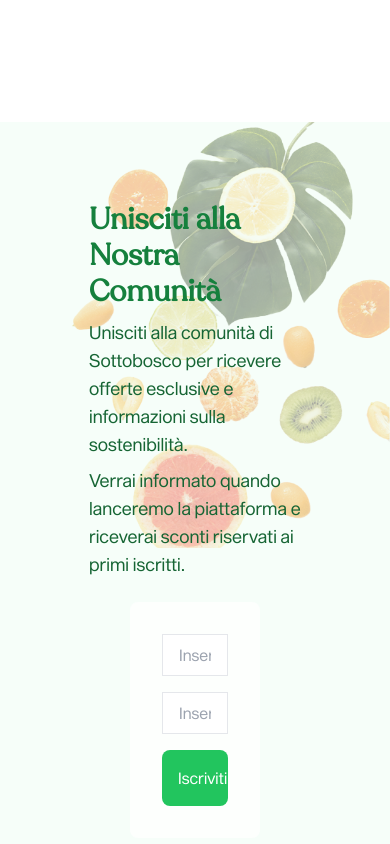
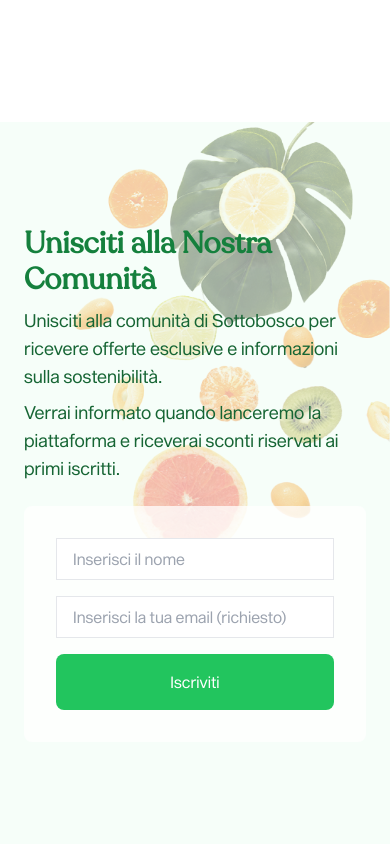
Before and after one commit to gianluigitrontini/sottobosco, a Next.js app: page / in a window 390 px wide. Shown: the part 3740-4584 px from the top of the page. Built offline with nearby package versions, Linux system fonts and the light colour scheme.

Commit message:
Implementazione "Iscriviti" responsive

```diff
--- a/src/app/page.tsx
+++ b/src/app/page.tsx
@@ -176,7 +176,7 @@
         </section>
 
         <section
-          className="relative py-20 bg-opacity-25 flex flex-col md:flex-row justify-center items-center bg-green-100 overflow-hidden"
+          className="relative py-20 bg-opacity-25 bg-green-100 overflow-hidden"
           id="comunita"
         >
           <img
@@ -184,7 +184,9 @@
             className="absolute right-0 top-0 -z-10 opacity-50"
             alt=""
           />
-          <div className="flex flex-col gap-2 px-6 text-left w-2/3 max-w-xl z-[1]">
+
+          <div className="p-6 flex flex-col md:flex-row justify-center items-center">
+            <div className="flex flex-col gap-2  text-left w-full lg:w-2/3 max-w-xl z-[1]">
               <h2 className="text-3xl font-bold text-green-700">
                 Unisciti alla Nostra Comunità
               </h2>
@@ -200,7 +202,7 @@
 
             <form
               action="#"
-            className="mt-6 flex flex-col gap-4 p-8 rounded-lg w-1/3 bg-white bg-opacity-75"
+              className="mt-6 flex flex-col gap-4 p-8 rounded-lg w-full lg:w-1/3 bg-white bg-opacity-75"
             >
               <input
                 type="text"
@@ -221,6 +223,7 @@
                 Iscriviti
               </button>
             </form>
+          </div>
         </section>
       </main>
       <footer></footer>
```
Lines whose indentation alone changed are shown as unchanged.
